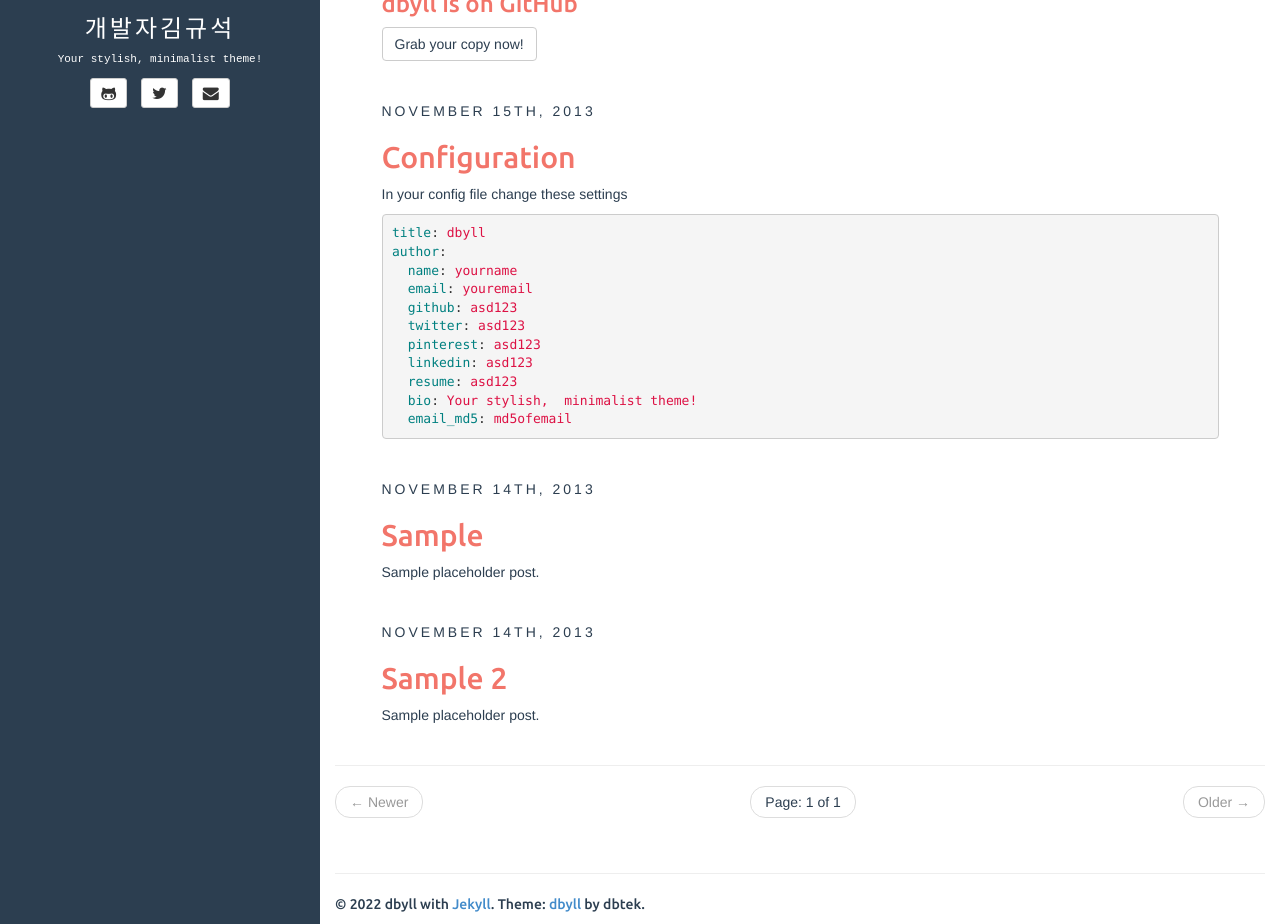
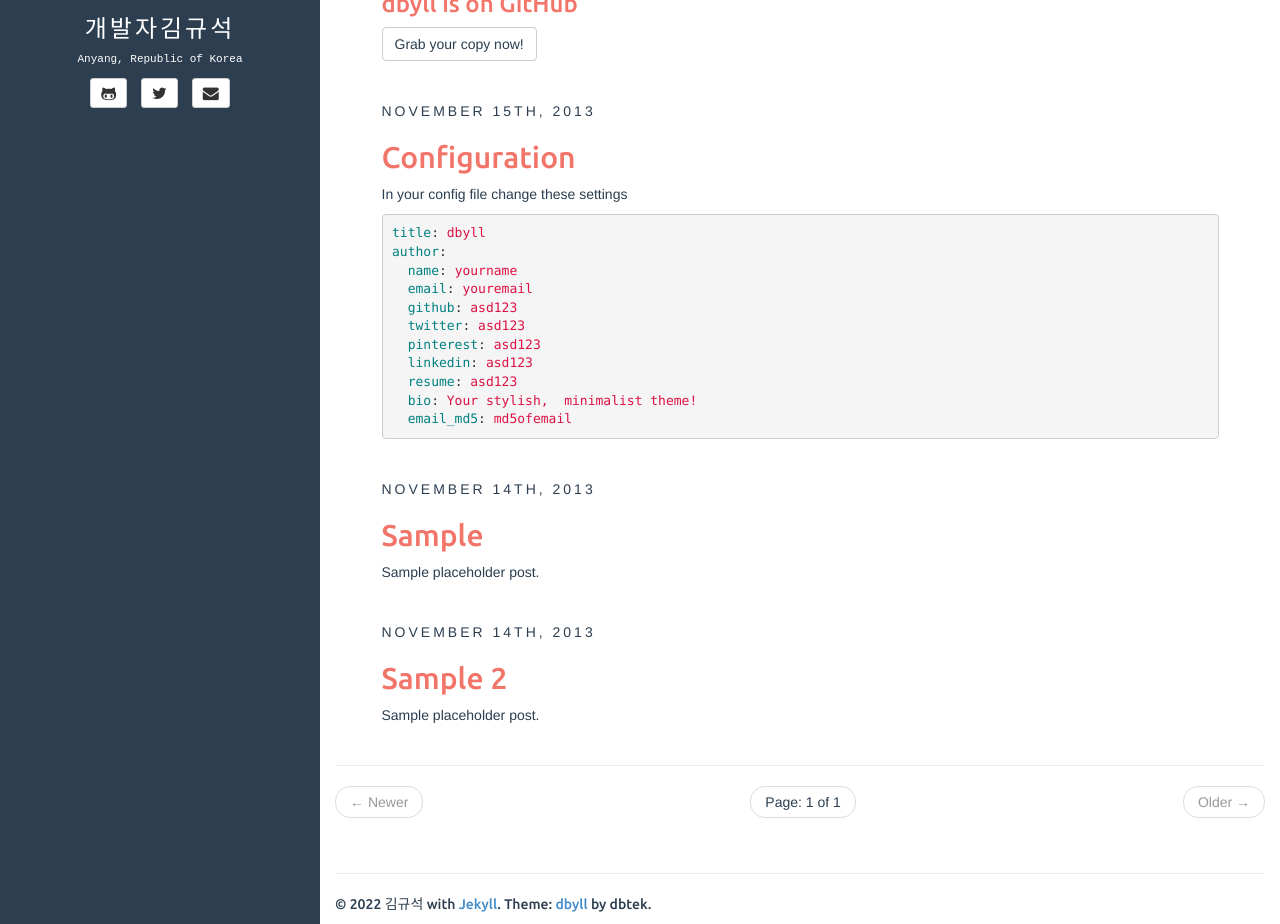
Before and after one commit to kyu05017/kyu05017.github.io, a Jekyll site: the page built from index.html, in a window 1280 px wide and 1206 px high, cut to the strip 282-1206 px from the top of the window. Built offline with Jekyll 4.4.1, drawn with Linux system fonts in a browser that asks for light colours; the list of posts is cut into pages by our own code.

Commit message:
Update _config.yml

```diff
--- a/_config.yml
+++ b/_config.yml
@@ -18,13 +18,13 @@
 
 description: Stylish Jekyll Theme
 author:
-  name: dbyll
-  email: dbyll@ismaildemirbilek.com
-  github: dbtek
+  name: 김규석
+  email: kyu05017@naver.com
+  github: kyu05017
   twitter: dbtek
   pinterest: asd123
   linkedin: asd123
-  bio: Your stylish, minimalist theme!
+  bio: Anyang, Republic of Korea
   email_md5: 726351295ec82e145928582f595aa3aa
 
 rss_path: feed.xml
```
